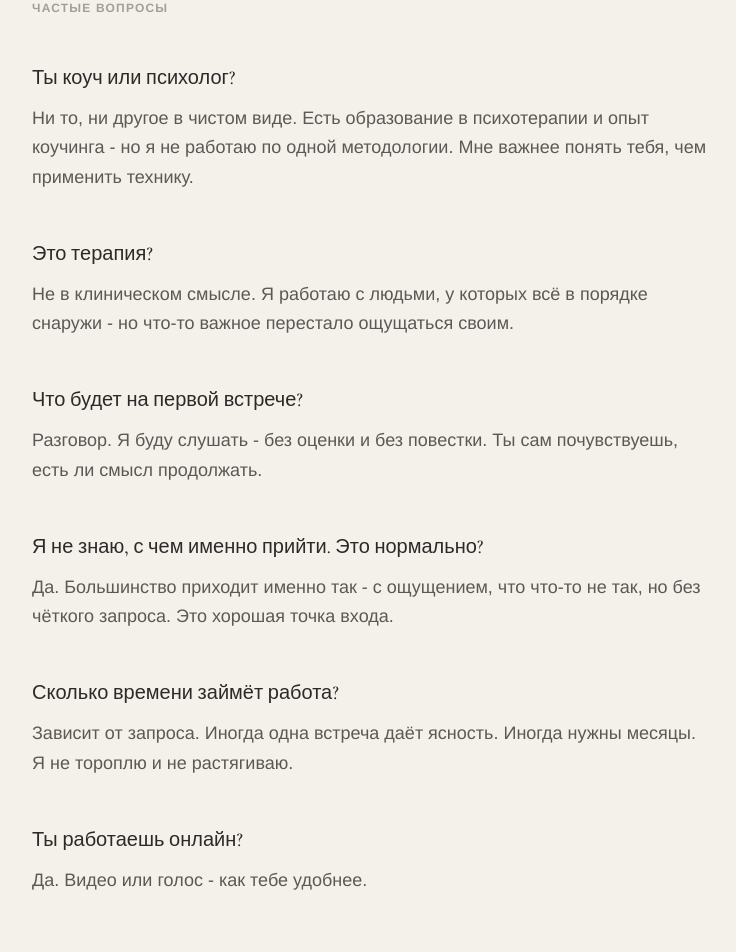
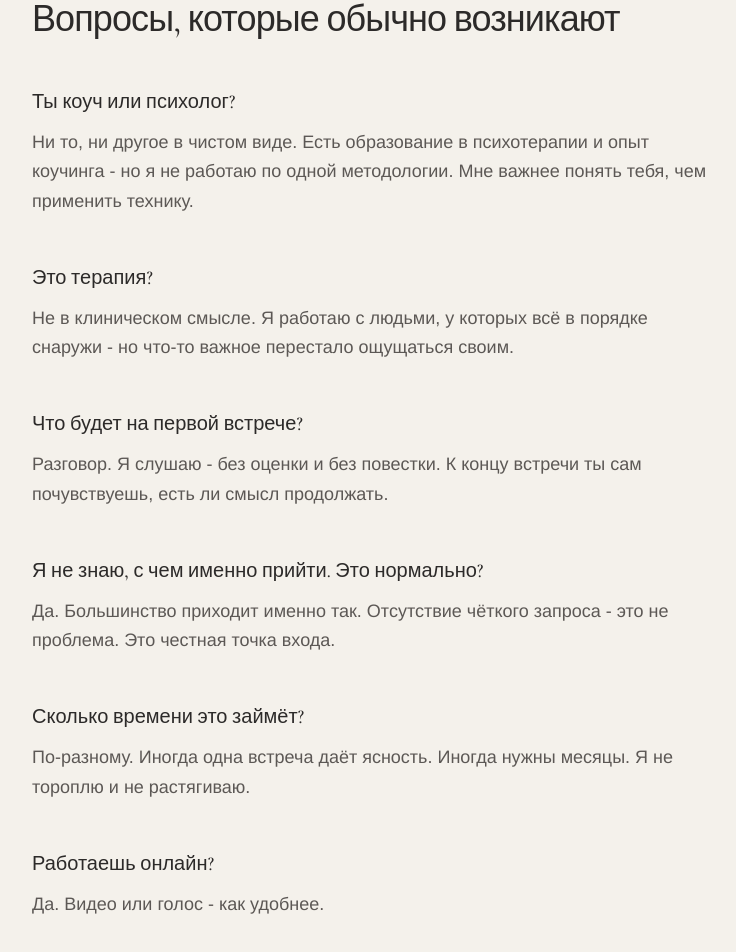
Before and after one commit to apple-kz/yevgeniy-levchuk-personal, a Next.js app: page / in a window 1280 px wide. Shown: the part 6024-6976 px from the top of the page, without its empty margins (268-1004 px from the left). Built offline with nearby package versions, Linux system fonts and the light colour scheme.

Commit message:
feat: update FAQ block text and styling, enforce hyphens

```diff
--- a/src/app/page.tsx
+++ b/src/app/page.tsx
@@ -184,7 +184,9 @@ export default function Home() {
       {/* BLOCK 8: FAQ */}
       <section className="py-32 px-8 bg-[color:var(--color-alt)]">
         <div className="max-w-[680px] mx-auto text-left">
-          <span className="text-xs tracking-widest uppercase text-[color:var(--color-faint)] font-semibold mb-12 block">Частые вопросы</span>
+          <h2 className="text-3xl md:text-4xl mb-12 font-serif tracking-tight text-[color:var(--color-fg)]">
+            Вопросы, которые обычно возникают
+          </h2>
           <div className="space-y-12">
             <div>
               <h3 className="text-xl mb-3 font-medium text-[color:var(--color-fg)]">Ты коуч или психолог?</h3>
@@ -201,25 +203,25 @@ export default function Home() {
             <div>
               <h3 className="text-xl mb-3 font-medium text-[color:var(--color-fg)]">Что будет на первой встрече?</h3>
               <p className="text-lg text-[color:var(--color-muted)] font-light leading-relaxed">
-                Разговор. Я буду слушать - без оценки и без повестки. Ты сам почувствуешь, есть ли смысл продолжать.
+                Разговор. Я слушаю - без оценки и без повестки. К концу встречи ты сам почувствуешь, есть ли смысл продолжать.
               </p>
             </div>
             <div>
               <h3 className="text-xl mb-3 font-medium text-[color:var(--color-fg)]">Я не знаю, с чем именно прийти. Это нормально?</h3>
               <p className="text-lg text-[color:var(--color-muted)] font-light leading-relaxed">
-                Да. Большинство приходит именно так - с ощущением, что что-то не так, но без чёткого запроса. Это хорошая точка входа.
+                Да. Большинство приходит именно так. Отсутствие чёткого запроса - это не проблема. Это честная точка входа.
               </p>
             </div>
             <div>
-              <h3 className="text-xl mb-3 font-medium text-[color:var(--color-fg)]">Сколько времени займёт работа?</h3>
+              <h3 className="text-xl mb-3 font-medium text-[color:var(--color-fg)]">Сколько времени это займёт?</h3>
               <p className="text-lg text-[color:var(--color-muted)] font-light leading-relaxed">
-                Зависит от запроса. Иногда одна встреча даёт ясность. Иногда нужны месяцы. Я не тороплю и не растягиваю.
+                По-разному. Иногда одна встреча даёт ясность. Иногда нужны месяцы. Я не тороплю и не растягиваю.
               </p>
             </div>
             <div>
-              <h3 className="text-xl mb-3 font-medium text-[color:var(--color-fg)]">Ты работаешь онлайн?</h3>
+              <h3 className="text-xl mb-3 font-medium text-[color:var(--color-fg)]">Работаешь онлайн?</h3>
               <p className="text-lg text-[color:var(--color-muted)] font-light leading-relaxed">
-                Да. Видео или голос - как тебе удобнее.
+                Да. Видео или голос - как удобнее.
               </p>
             </div>
           </div>
```
